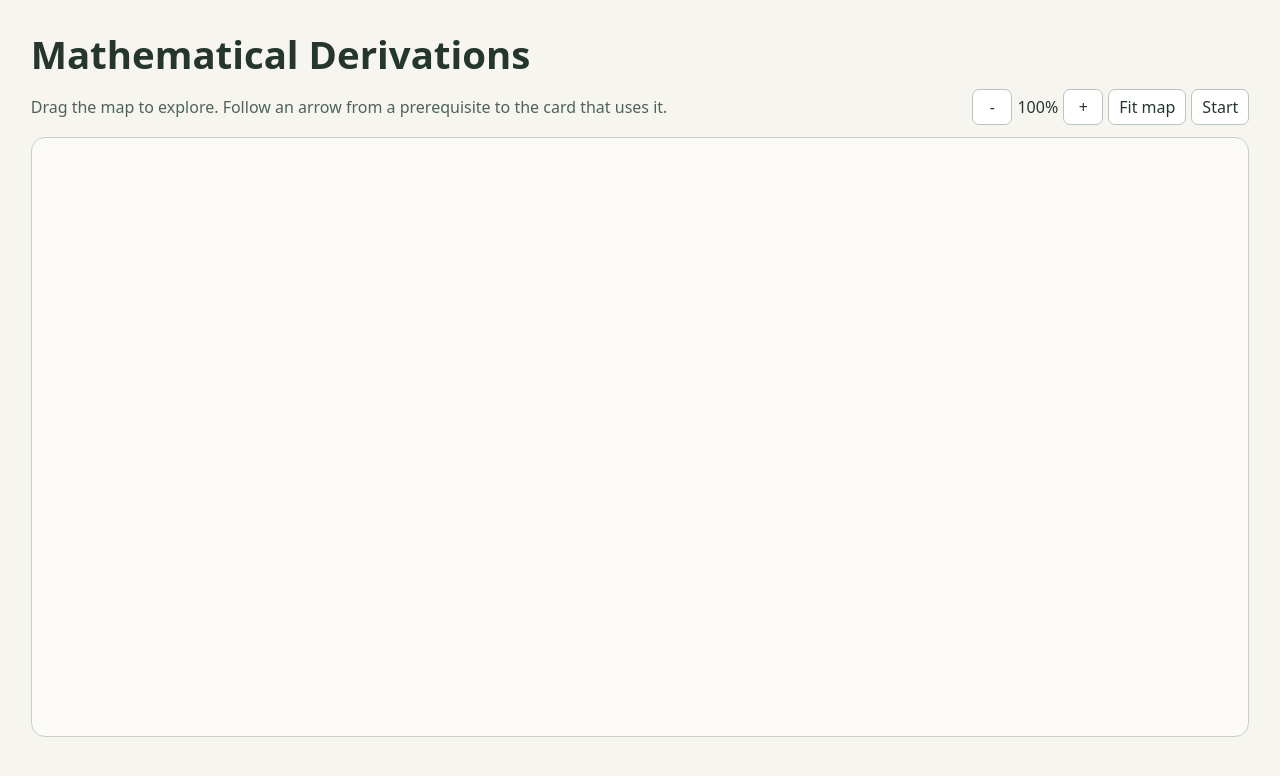
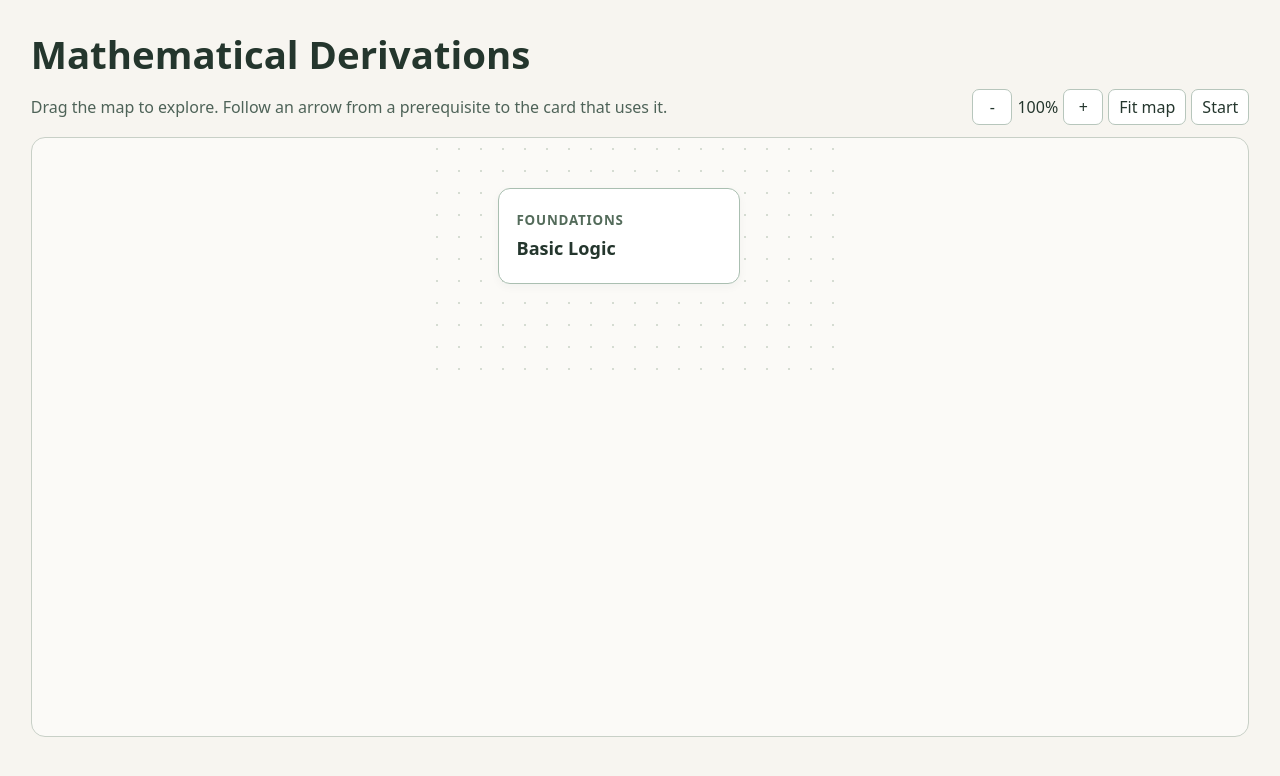
Before and after one commit to tzst-zhdzds/Mathematical-Derivations, a plain HTML site: page index.html in a window 1280 px wide. Drawn offline with Linux system fonts and the light colour scheme.

Commit message:
Update index.html

```diff
--- a/index.html
+++ b/index.html
@@ -54,12 +54,23 @@
     // x sets the horizontal position. Equal y values share a row.
     // Add a card on a later row than its prerequisites.
 
-    const cards = []
+    const cards = [
+      {
+      id: "logic",
+      title: "Basic Logic",
+      type: "Foundations",
+      file: "./cards/logic.html",
+      x: 0,
+      y: 0
+      }
+    ];
 
     // Add new arrows here.
     // Each arrow goes from a prerequisite to the card that uses it.
 
-    const links = [];
+    const links = [
+
+    ];
     const byId = id => document.getElementById(id);
     const view = byId("view"), frame = byId("frame"), map = byId("map");
     const nodes = new Map();
```
